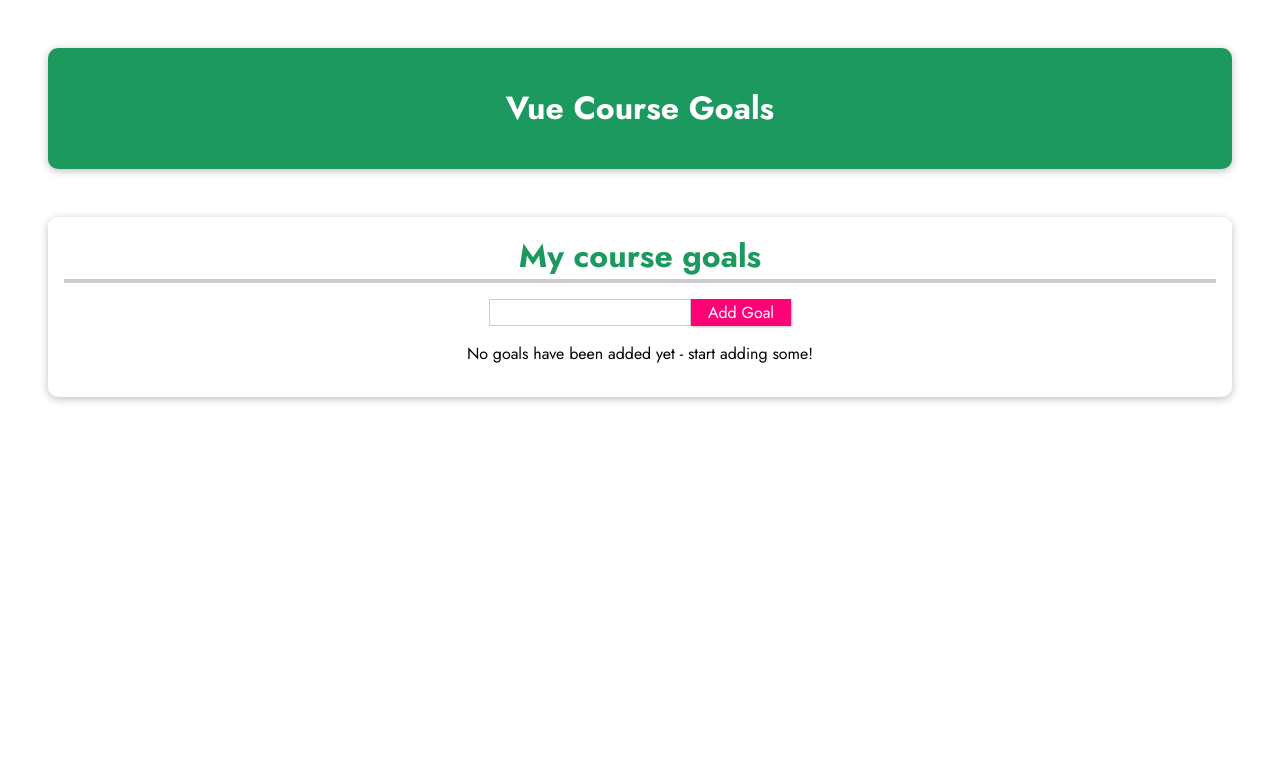
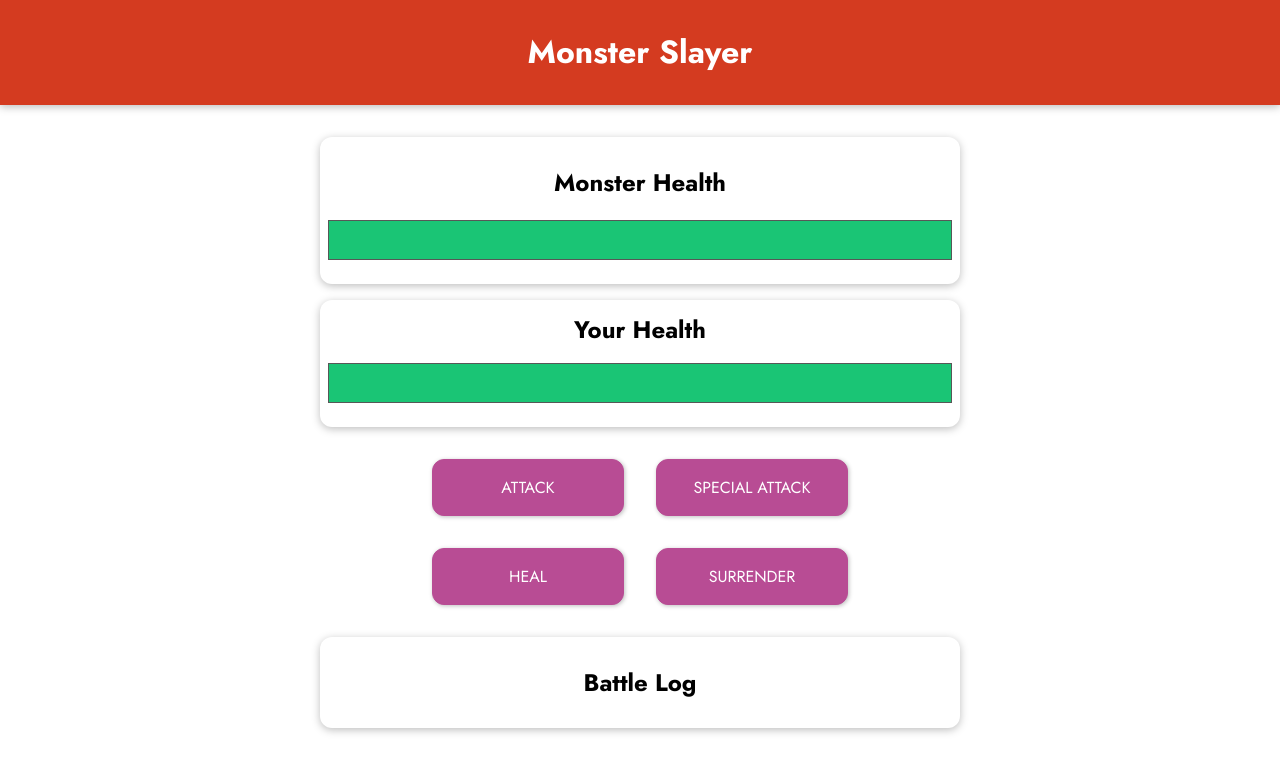
Before and after one commit to StreeNeans/vue-complete-guide, a plain HTML site: page index.html in a window 1280 px wide. Drawn offline with nearby package versions, Linux system fonts and the light colour scheme.

Commit message:
demon i mean monster slayer startenings >:D , need to fix a problem. video 51

```diff
--- a/app.js
+++ b/app.js
@@ -1,18 +1,28 @@
+function getRandomValue(min,max) {
+  return Math.floor(Math.random() * (max - min)) + min;
+}
+
 const app = Vue.createApp({
   data() {
     return {
-      enteredGoalValue: '',
-      goals: [],
+      playerHealth: 100,
+      monsterHealth: 100,
+
   };
   },
+
   methods: {
-    addGoal() {
-      this.goals.push(this.enteredGoalValue);
+    attackMonster() {
+      const attackValue = getRandomValue(12 - 5);
+      this.monsterHealth -= attackValue;
+      this.attackPlayer();
     },
-    removeGoal(idx) {
-      this.goals.splice(idx, 1);
+    attackPlayer() {
+      const attackValue = getRandomValue(16 - 9);
+      this.playerHealth -= attackValue;
     }
-  },
+  }
+
 });
 
-app.mount('#user-goals');
+app.mount('#game');
--- a/index.html
+++ b/index.html
@@ -14,28 +14,31 @@
   </head>
   <body>
     <header>
-      <h1>Vue Course Goals</h1>
+      <h1>Monster Slayer</h1>
     </header>
-    <section id="user-goals">
-      <h2>My course goals</h2>
-      <input type="text" v-model="enteredGoalValue" />
-      <button @click="addGoal">Add Goal</button>
-      <p v-if="goals.length === 0 ">No goals have been added yet - start adding some!</p>
-
-      <ul v-else>
-        <li v-for="(goal, index) in goals" :key="goal" @click="removeGoal(index)">
-        <p>{{ goal }} - {{ index }}</p>
-        <input type="text" @click.stop>
-      </li>
-      </ul>
-
-      <!-- <ul>
-        <li v-for="num in 10">{{ num }}</li>
-      </ul> more examples - numbers -->
-      <!-- <ul>
-        <li v-for="(value, key, index) in {name: 'Nena', age: 100}">{{ key }}: {{ value }} - {{ index }}</li>
-      </ul> examples for other things ovo  -->
-
-    </section>
+    <div id="game">
+      <section id="Monster" class="container">
+        <h2>Monster Health</h2>
+        <div class="healthbar">
+          <div class="healthbar__value" :style="{width: monsterHealth + '%'}"></div>
+        </div>
+      </section>
+      <section id="player" class="container">
+        <h2>Your Health</h2>
+        <div class="healthbar">
+          <div class="healthbar__value" :style="{width: playerHealth + '%'}"></div>
+        </div>
+      </section>
+      <section id="controls">
+        <button @click="attackMonster">ATTACK</button>
+        <button>SPECIAL ATTACK</button>
+        <button>HEAL</button>
+        <button>SURRENDER</button>
+      </section>
+      <section id="log" class="container">
+        <h2>Battle Log</h2>
+        <ul></ul>
+      </section>
+    </div>
   </body>
 </html>
--- a/styles.css
+++ b/styles.css
@@ -12,69 +12,108 @@ body {
 
 header {
   box-shadow: 0 2px 8px rgba(0, 0, 0, 0.26);
-  margin: 3rem;
-  border-radius: 10px;
-  padding: 1rem;
-  background-color: #1b995e;
+  padding: 0.5rem;
+  background-color: #d43b20;
   color: white;
   text-align: center;
+  margin-bottom: 2rem;
 }
 
-#user-goals {
-  box-shadow: 0 2px 8px rgba(0, 0, 0, 0.26);
-  margin: 3rem;
-  border-radius: 10px;
-  padding: 1rem;
-  text-align: center;
+section {
+  width: 90%;
+  max-width: 40rem;
+  margin: auto;
 }
 
-#user-goals h2 {
-  font-size: 2rem;
-  border-bottom: 4px solid #ccc;
-  color: #1b995e;
-  margin: 0 0 1rem 0;
+.healthbar {
+  width: 100%;
+  height: 40px;
+  border: 1px solid #575757;
+  margin: 1rem 0;
+  background: #fde5e5;
 }
 
-#user-goals ul {
+.healthbar__value {
+  background-color: #1ac575;
+  width: 100%;
+  height: 100%;
+}
+
+.container {
+  text-align: center;
+  padding: 0.5rem;
+  margin: 1rem auto;
+  box-shadow: 0 2px 8px rgba(0, 0, 0, 0.26);
+  border-radius: 12px;
+}
+
+#monster h2,
+#player h2 {
+  margin: 0.25rem;
+}
+
+#controls {
+  display: flex;
+  flex-direction: row;
+  flex-wrap: wrap;
+  align-items: center;
+  justify-content: center;
+}
+
+button {
+  font: inherit;
+  border: 1px solid #b84c94;
+  background-color: #b84c94;
+  color: white;
+  padding: 1rem 2rem;
+  border-radius: 12px;
+  margin: 1rem;
+  width: 12rem;
+  cursor: pointer;
+  box-shadow: 1px 1px 4px rgba(0, 0, 0, 0.26);
+}
+
+button:focus {
+  outline: none;
+}
+
+button:hover,
+button:active {
+  background-color: #ebc858;
+  border-color: #ebc858;
+  box-shadow: 1px 1px 8px rgba(0, 0, 0, 0.26);
+}
+
+button:disabled {
+  background-color: #ccc;
+  border-color: #ccc;
+  box-shadow: none;
+  color: #3f3f3f;
+  cursor: not-allowed;
+}
+
+#log ul {
   list-style: none;
-  margin: 1rem 0;
+  margin: 0;
   padding: 0;
 }
 
-#user-goals li {
-  margin: 1rem 0;
-  font-size: 1.25rem;
-  font-weight: bold;
-  background-color: #8ddba4;
-  padding: 0.5rem;
-  color: #1f1f1f;
-  border-radius: 25px;
+#log li {
+  margin: 0.5rem 0;
 }
 
-#user-goals input {
-  font: inherit;
-  border: 1px solid #ccc;
+.log--player {
+  color: #7700ff;
 }
 
-#user-goals input:focus {
-  outline: none;
-  border-color: #1b995e;
-  background-color: #d7fdeb;
+.log--monster {
+  color: #da8d00;
 }
 
-#user-goals button {
-  font: inherit;
-  cursor: pointer;
-  border: 1px solid #ff0077;
-  background-color: #ff0077;
-  color: white;
-  padding: 0.05rem 1rem;
-  box-shadow: 1px 1px 2px rgba(0, 0, 0, 0.26);
+.log--damage {
+  color: red;
 }
 
-#user-goals button:hover,
-#user-goals button:active {
-  background-color: #ec3169;
-  border-color: #ec3169;
-  box-shadow: 1px 1px 4px rgba(0, 0, 0, 0.26);
+.log--heal {
+  color: rgb(14, 202, 14);
 }
```
